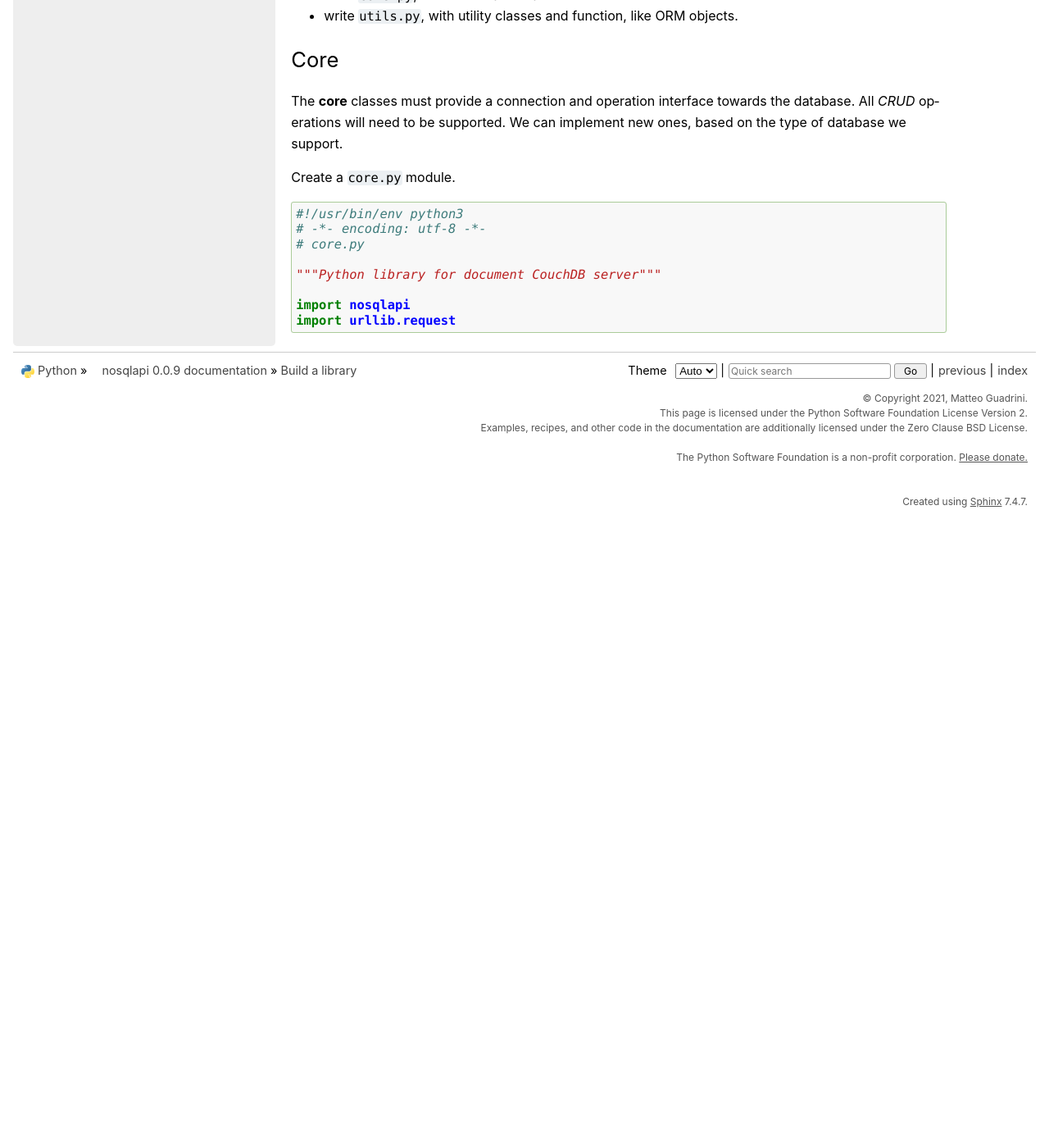
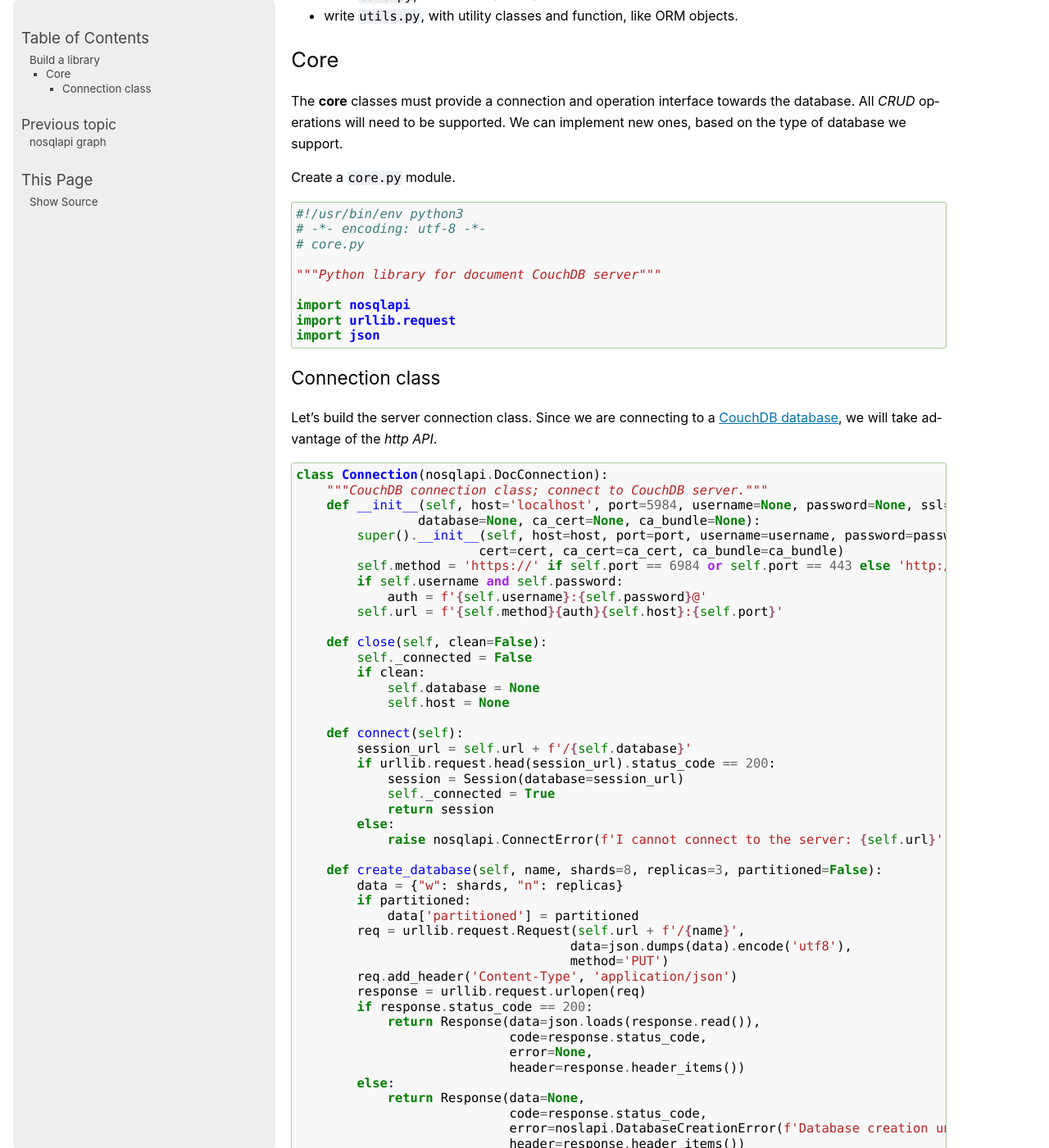
Before and after one commit to MatteoGuadrini/nosqlapi, a Sphinx documentation site: the page built from docs/source/build.rst, in a window 1280 px wide and 1400 px high, scrolled down 380 px. Shown: the whole window at 82% size. Built offline with Sphinx 7.4.7, drawn with Linux system fonts in a browser that asks for light colours; before the commit the page ends 1010 px from its top, so only the background shows below that; some of the changed text lies outside the part shown.

Commit message:
Add Connection class

```diff
--- a/docs/source/build.rst
+++ b/docs/source/build.rst
@@ -34,3 +34,112 @@
 
     import nosqlapi
     import urllib.request
+    import json
+
+Connection class
+****************
+
+Let's build the server connection class. Since we are connecting to a `CouchDB database <https://couchdb.apache.org/>`_,
+we will take advantage of the *http API*.
+
+.. code-block:: python
+
+    class Connection(nosqlapi.DocConnection):
+        """CouchDB connection class; connect to CouchDB server."""
+        def __init__(self, host='localhost', port=5984, username=None, password=None, ssl=None, tls=None, cert=None,
+                    database=None, ca_cert=None, ca_bundle=None):
+            super().__init__(self, host=host, port=port, username=username, password=password, ssl=ssl, tls=tls,
+                            cert=cert, ca_cert=ca_cert, ca_bundle=ca_bundle)
+            self.method = 'https://' if self.port == 6984 or self.port == 443 else 'http://'
+            if self.username and self.password:
+                auth = f'{self.username}:{self.password}@'
+            self.url = f'{self.method}{auth}{self.host}:{self.port}'
+
+        def close(self, clean=False):
+            self._connected = False
+            if clean:
+                self.database = None
+                self.host = None
+
+        def connect(self):
+            session_url = self.url + f'/{self.database}'
+            if urllib.request.head(session_url).status_code == 200:
+                session = Session(database=session_url)
+                self._connected = True
+                return session
+            else:
+                raise nosqlapi.ConnectError(f'I cannot connect to the server: {self.url}')
+
+        def create_database(self, name, shards=8, replicas=3, partitioned=False):
+            data = {"w": shards, "n": replicas}
+            if partitioned:
+                data['partitioned'] = partitioned
+            req = urllib.request.Request(self.url + f'/{name}',
+                                        data=json.dumps(data).encode('utf8'),
+                                        method='PUT')
+            req.add_header('Content-Type', 'application/json')
+            response = urllib.request.urlopen(req)
+            if response.status_code == 200:
+                return Response(data=json.loads(response.read()),
+                                code=response.status_code,
+                                error=None,
+                                header=response.header_items())
+            else:
+                return Response(data=None,
+                                code=response.status_code,
+                                error=noslapi.DatabaseCreationError(f'Database creation unsuccessfully: {name}'),
+                                header=response.header_items())
+
+        def has_database(self, name):
+            response = urllib.request.urlopen(self.url + f'/{name}')
+            if response.status_code == 200:
+                return Response(data=json.loads(response.read()),
+                                code=response.status_code,
+                                error=None,
+                                header=response.header_items())
+            else:
+                return Response(data=None,
+                                code=response.status_code,
+                                error=noslapi.DatabaseError(f'Database not found: {name}'),
+                                header=response.header_items())
+
+        def delete_database(self, name):
+            req = urllib.request.Request(self.url + f'/{name}', method='DELETE')
+            req.add_header('Content-Type', 'application/json')
+            response = urllib.request.urlopen(req)
+            if response.status_code == 200:
+                return Response(data=json.loads(response.read()),
+                                code=response.status_code,
+                                error=None,
+                                header=response.header_items())
+            else:
+                return Response(data=None,
+                                code=response.status_code,
+                                error=noslapi.DatabaseDeletionError(f'Database deletion unsuccessfully: {name}'),
+                                header=response.header_items())
+
+        def databases(self):
+            response = urllib.request.urlopen(self.url + '/_all_dbs')
+            if response.status_code == 200:
+                return Response(data=json.loads(response.read()),
+                                code=response.status_code,
+                                error=None,
+                                header=response.header_items())
+            else:
+                return Response(data=None,
+                                code=response.status_code,
+                                error=noslapi.DatabaseError(f'Database not found: {name}'),
+                                header=response.header_items())
+
+        def show_database(self, name):
+            response = urllib.request.urlopen(self.url + f'/{name}')
+            if response.status_code == 200:
+                return Response(data=json.loads(response.read()),
+                                code=response.status_code,
+                                error=None,
+                                header=response.header_items())
+            else:
+                return Response(data=None,
+                                code=response.status_code,
+                                error=noslapi.DatabaseError(f'Database not found: {name}'),
+                                header=response.header_items())
```
